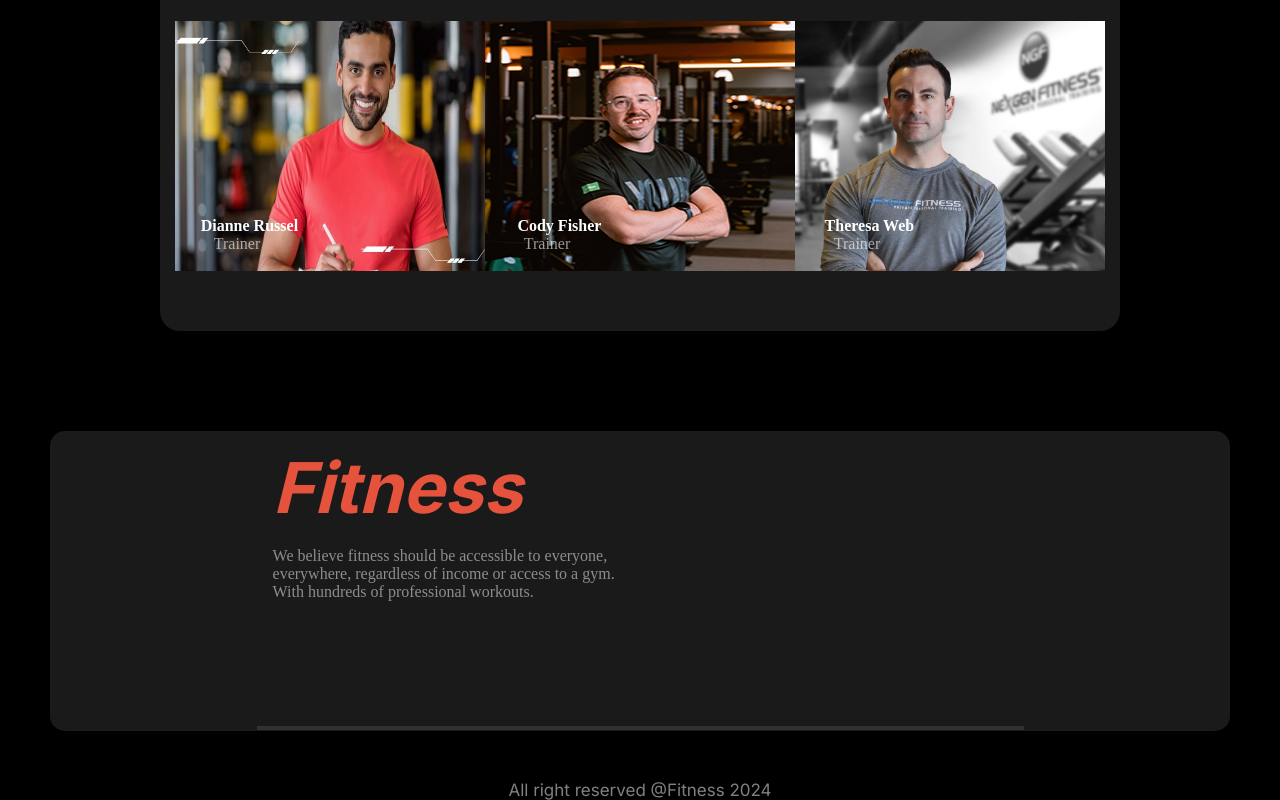
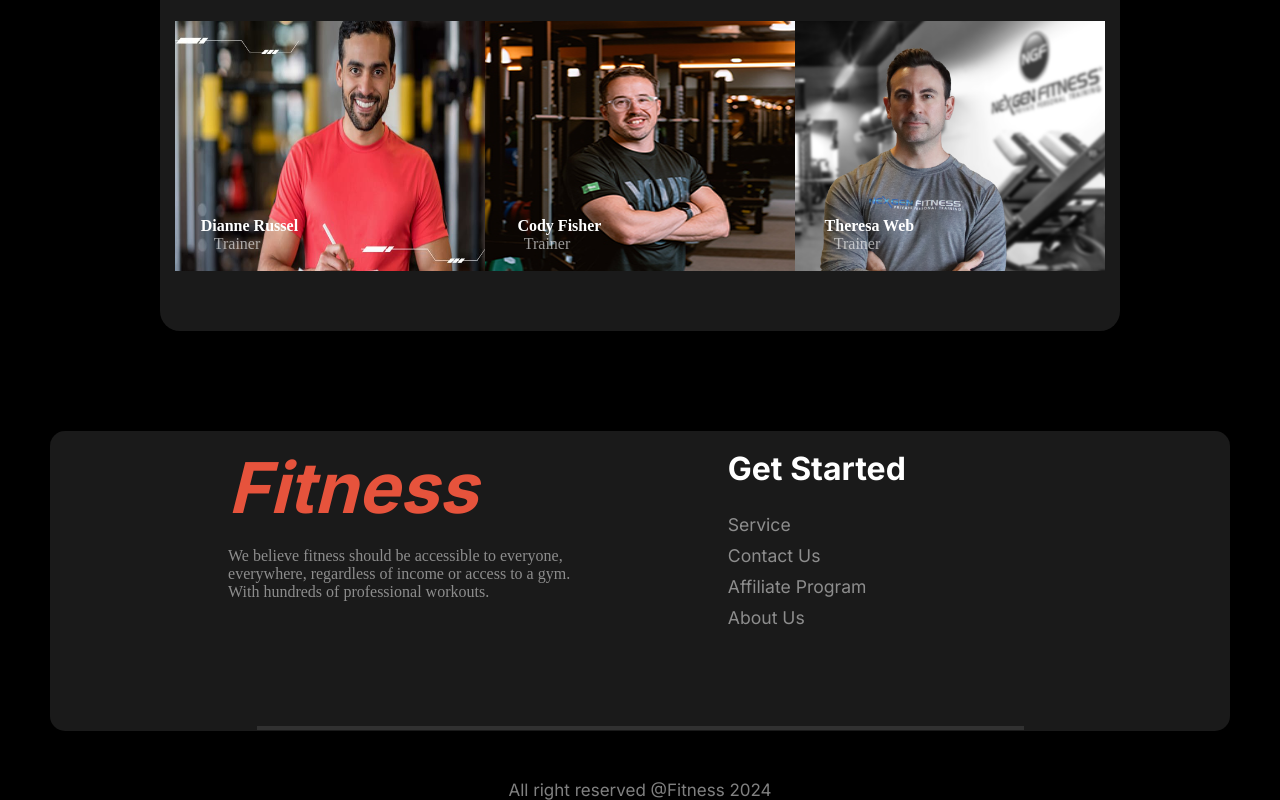
Before and after one commit to Rony-01/assignment-2, a plain HTML site: page index.html in a window 1280 px wide. Shown: the part 2864-3664 px from the top of the page. Drawn offline with Linux system fonts and the light colour scheme.

Commit message:
added more of footer

```diff
--- a/index.html
+++ b/index.html
@@ -190,7 +190,11 @@
                 <p class="fitness-description">We believe fitness should be accessible to everyone, everywhere, regardless of income or access to a gym. With hundreds of professional workouts.</p>
             </div>
             <div>
-
+                <h3 class="get-started">Get Started</h3>
+                <p class="footer-middle-description">Service</p>
+                <p class="footer-middle-description">Contact Us</p>
+                <p class="footer-middle-description">Affiliate Program</p>
+                <p class="footer-middle-description">About Us</p>
             </div>
             <div>
 
```
